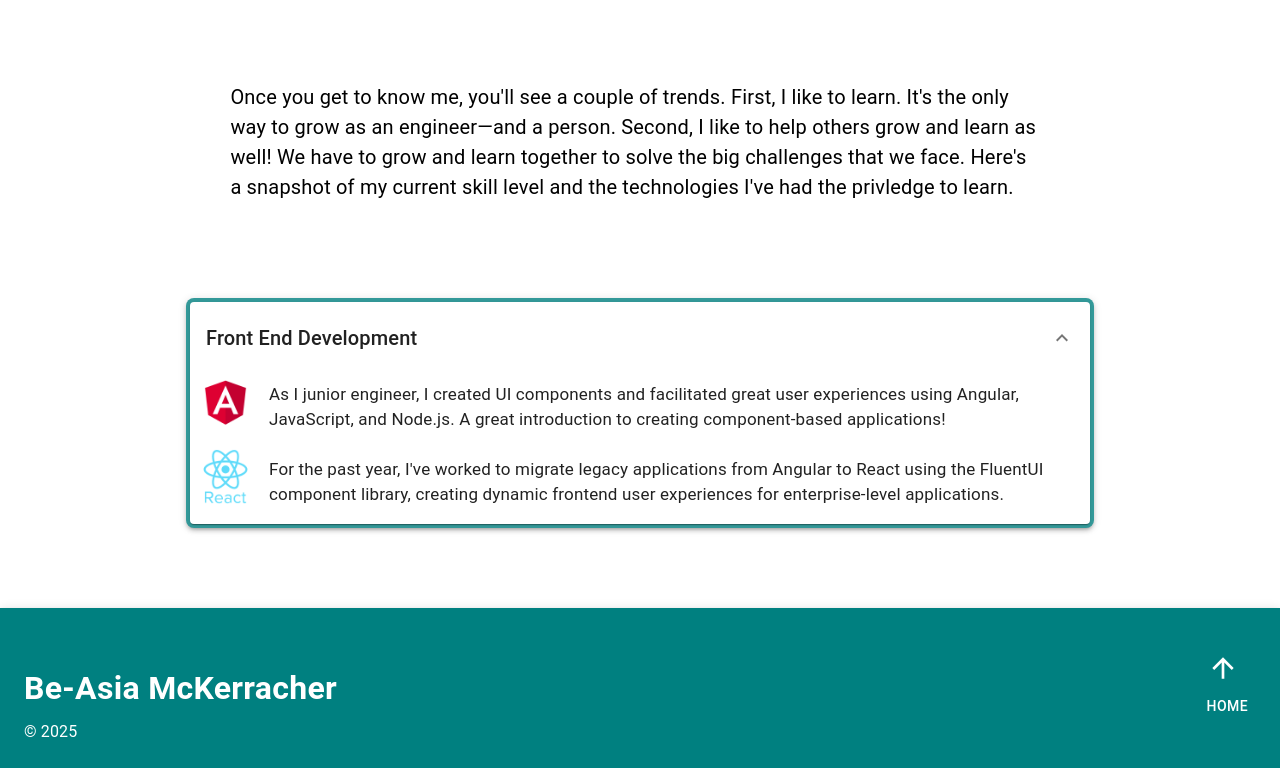
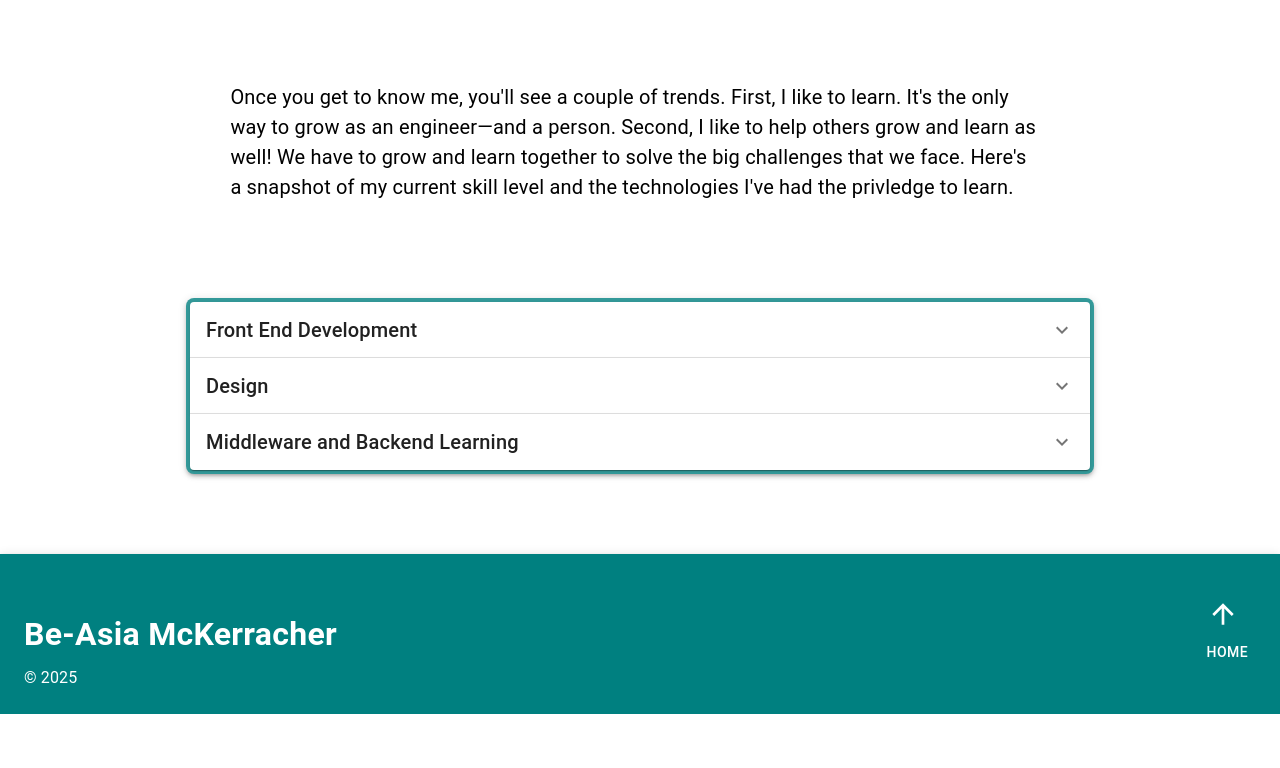
Before and after one commit to amerigirl/website, a React (Create React App) app: page /skillsPage in a window 1280 px wide. Shown: the part 681-1449 px from the top of the page. After the commit the page ends 1395 px from the top, so only its background shows below. Built offline with nearby package versions, Linux system fonts and the light colour scheme.

Commit message:
fix isExpanded prop error; adjusting skills data

```diff
--- a/src/Components/SkillsPage/Accordion.jsx
+++ b/src/Components/SkillsPage/Accordion.jsx
@@ -20,7 +20,7 @@ export default function ControlledAccordions() {
       {SkillsData.map((skill, id) => (
         <Accordion
           key={id}
-          expanded={skill.panel ? true : false}
+          isExpanded={skill.panel ? true : false}
           onChange={handleChange(skill.panel)}
         >
           <AccordionSummary
@@ -36,7 +36,7 @@ export default function ControlledAccordions() {
             <Box
               sx={{
                 display: "flex",
-                height: "55px",
+                height: "55px"
               }}
             >
               <img src={skill.img1} alt="sample image" />
@@ -55,7 +55,8 @@ export default function ControlledAccordions() {
                 height: "55px",
               }}
             >
-              <img src={skill.img2} alt="sample image" />
+              {skill.img2 && <img src={skill.img2} alt="sample image" />}
+
             </Box>
 
             <AccordionDetails>
--- a/src/Data/SkillsData.js
+++ b/src/Data/SkillsData.js
@@ -1,7 +1,6 @@
 const SkillsData = [
   {
     id: 1,
-    //expanded: "panel1",
     panel: "panel1",
     title: "Front End Development",
     img1: "../angular.webp",
@@ -10,6 +9,20 @@ const SkillsData = [
       "As I junior engineer, I created UI components and facilitated great user experiences using Angular, JavaScript, and Node.js. A great introduction to creating component-based applications!",
     description2:
       "For the past year, I've worked to migrate legacy applications from Angular to React using the FluentUI component library, creating dynamic frontend user experiences for enterprise-level applications.",
+  },
+  {
+    id: 2,
+    panel: "panel2",
+    title: "Design",
+    img1: "../figmaName.png",
+    img2: "",
+    description1: "Figma is the industry standard for cross-functional team collaboration and it has enabled me to have conversations with designers, program managers, and contributors as we work to build quality applications for clients."
+  },
+  {
+    id: 3,
+    panel: "panel3",
+    title: "Middleware and Backend Learning",
+    img1: ""
   }
 ];
 
```
Also changed, not shown: public/figmaName.png (added).
